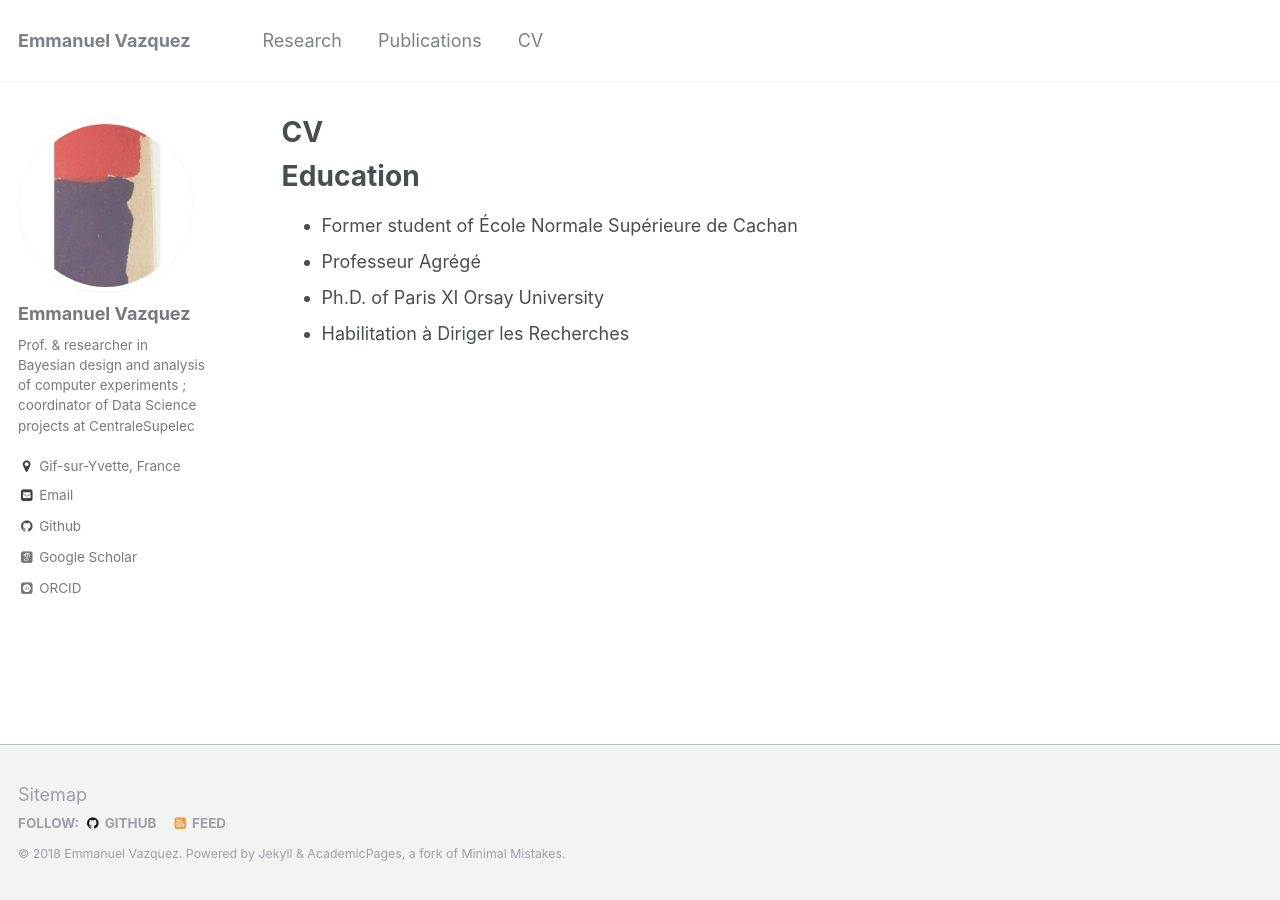
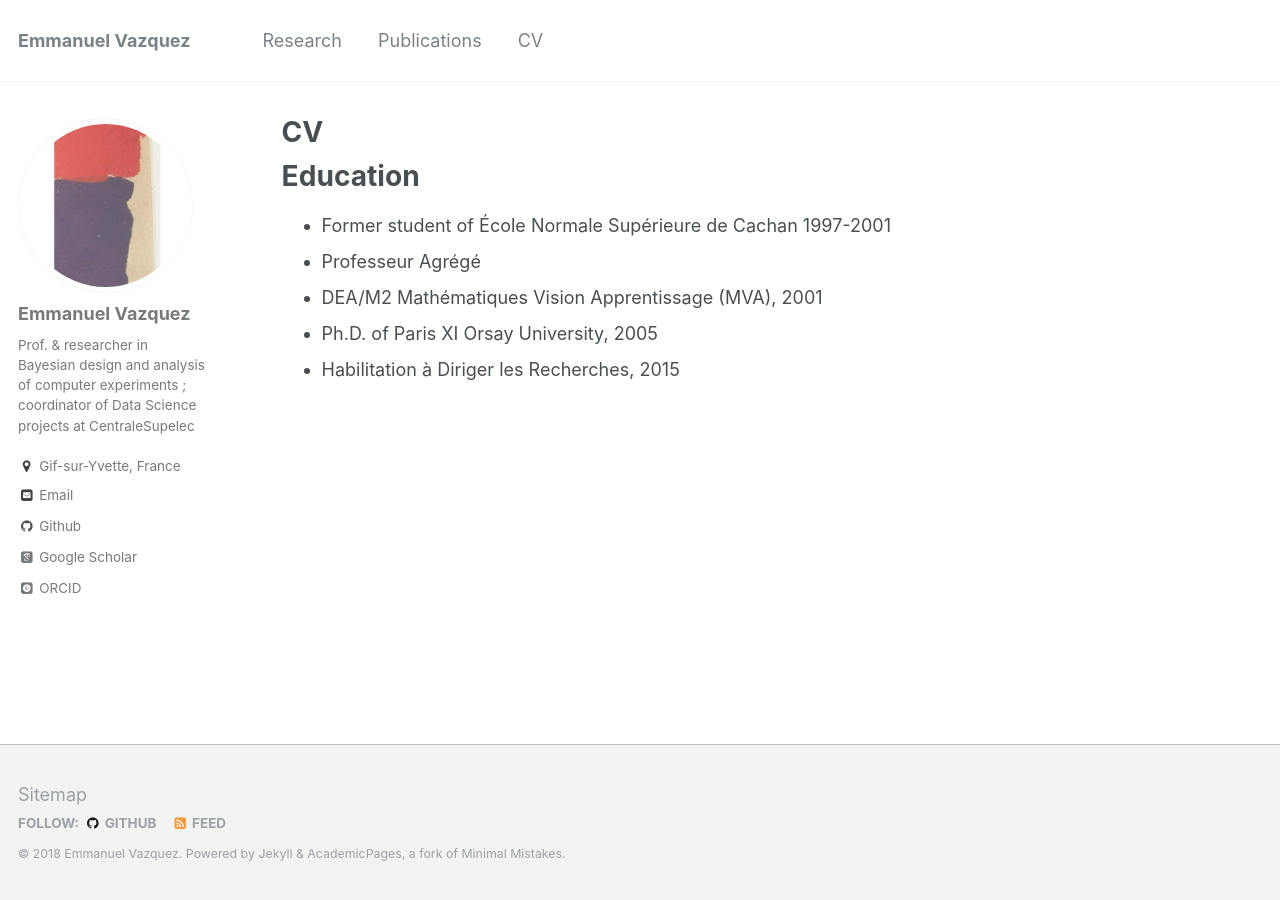
Before and after one commit to emvazquez/emvazquez.github.io, a Jekyll site: the page built from _pages/cv.md, in a window 1280 px wide. Built offline with Jekyll 4.4.1, drawn with Linux system fonts in a browser that asks for light colours; some web fonts are replaced.

Commit message:
Update cv.md

```diff
--- a/_pages/cv.md
+++ b/_pages/cv.md
@@ -9,9 +9,10 @@ redirect_from:
 
 Education
 ======
- * Former student of École Normale Supérieure de Cachan
+ * Former student of École Normale Supérieure de Cachan 1997-2001
  * Professeur Agrégé
- * Ph.D. of Paris XI Orsay University
- * Habilitation à Diriger les Recherches
+ * DEA/M2 Mathématiques Vision Apprentissage (MVA), 2001
+ * Ph.D. of Paris XI Orsay University, 2005
+ * Habilitation à Diriger les Recherches, 2015
 
 {% include base_path %}
```
